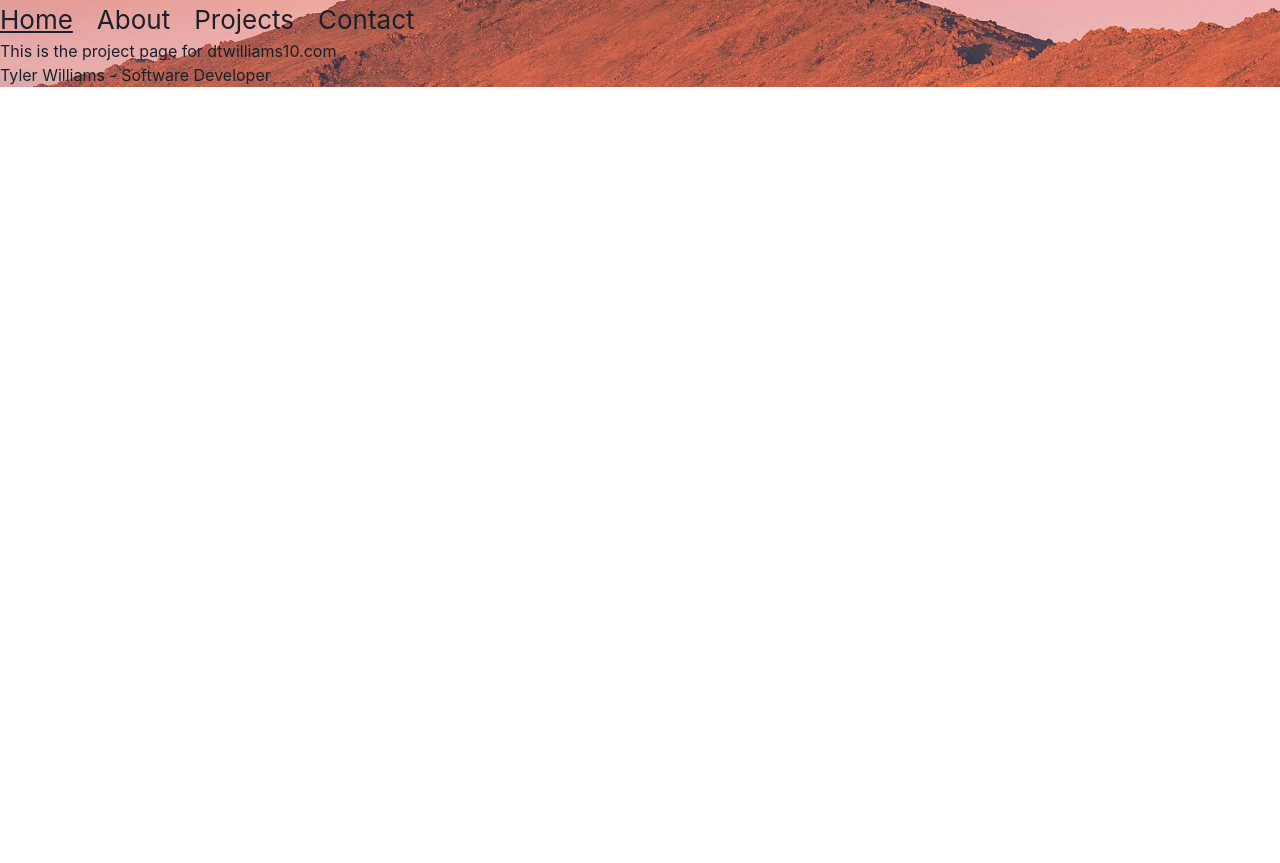
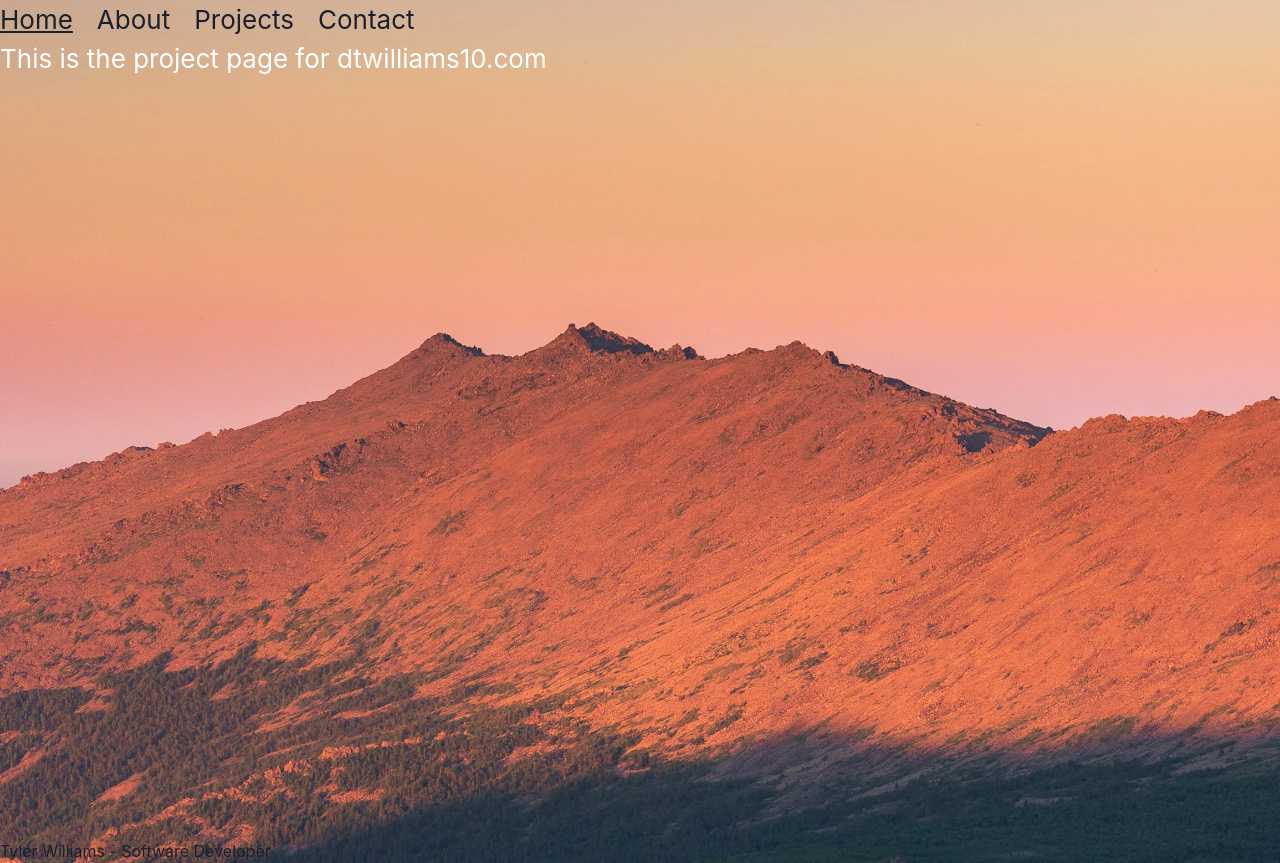
Before and after one commit to dtwilliams10/dtwilliams10.com, a React (Create React App) app: page /projects in a window 1280 px wide. Before the commit the page ends 800 px from the top, so only its background shows below. Built offline with nearby package versions, Linux system fonts and the light colour scheme.

Commit message:
Forgot to fix the projects page

```diff
--- a/src/pages/Projects.tsx
+++ b/src/pages/Projects.tsx
@@ -2,7 +2,7 @@ import React from 'react';
 
 function ProjectPage()  {
         return (
-            <div className="App-header">
+            <div className="App-body">
                 This is the project page for dtwilliams10.com
             </div>
         );
```
